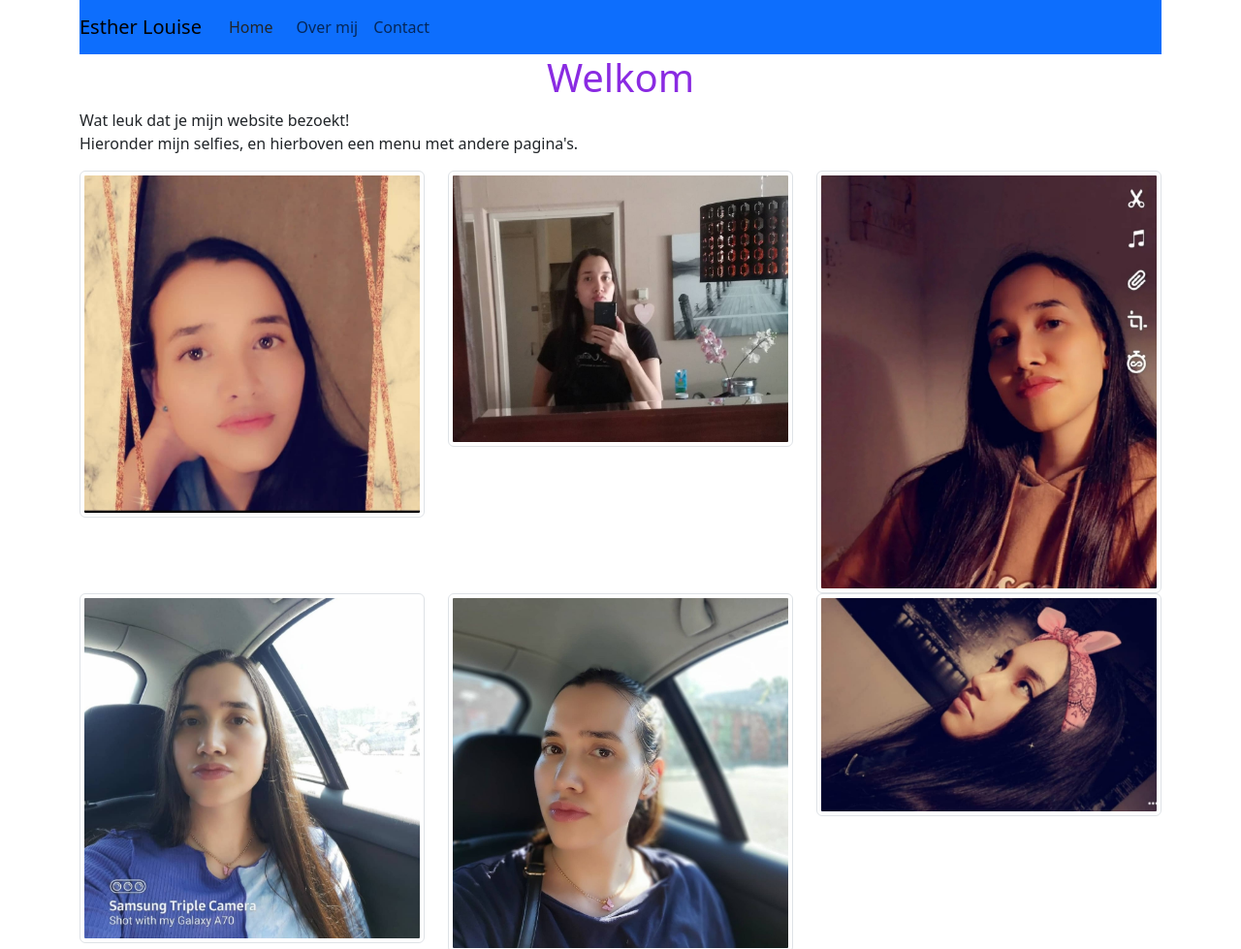
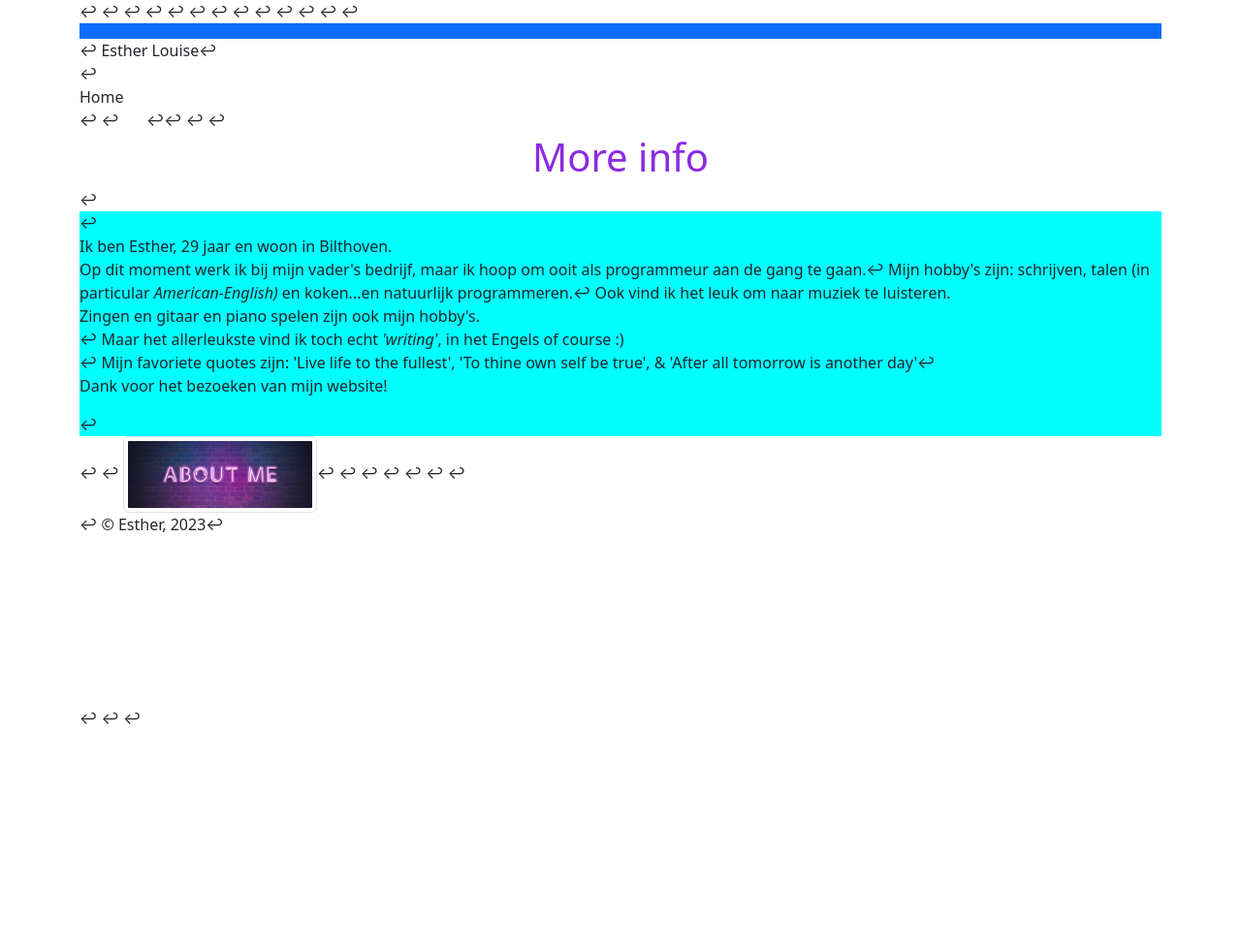
Before and after one commit to EstherLouise/les22.github.io, a plain HTML site: page overmij.html in a window 1280 px wide. Shown: the top 979 px of the page at 97% size. After the commit the page ends 800 px from the top, so only its background shows below. Drawn offline with nearby package versions, Linux system fonts and the light colour scheme.

Commit message:
Update overmij.html

```diff
--- a/overmij.html
+++ b/overmij.html
@@ -1,58 +1,53 @@
-<!DOCTYPE html>
-<html lang="nl">
-<head>
-  <meta charset="UTF-8">
-  <meta http-equiv="X-UA-Compatible" content="IE=edge">
-  <meta name="viewport" content="width=device-width, initial-scale=1.0">
-  <title>Welcome</title>
-  <link href="https://cdn.jsdelivr.net/npm/bootstrap@5.3.0-alpha1/dist/css/bootstrap.min.css" rel="stylesheet" integrity="sha384-GLhlTQ8iRABdZLl6O3oVMWSktQOp6b7In1Zl3/Jr59b6EGGoI1aFkw7cmDA6j6gD" crossorigin="anonymous">
-  <link rel="stylesheet" href="styles.css">
-</head>
-<body class="container-sm">
-
-  <nav class="navbar navbar-expand-lg bg-primary">
-    <a class="navbar-brand" href="#">Esther Louise</a>
-    <div class="container-fluid">
-      <a class="nav-link" href="index.html">Home</a>
-      <button class="navbar-toggler" type="button" data-bs-toggle="collapse" data-bs-target="#navbarNavAltMarkup" aria-controls="navbarNavAltMarkup" aria-expanded="false" aria-label="Toggle navigation">
-        <span class="navbar-toggler-icon"></span>
-      </button>
-      <div class="collapse navbar-collapse" id="navbarNavAltMarkup">
-        <div class="navbar-nav">
-          <a class="nav-link active" aria-current="page"></a>
-          <a class="nav-link" href="overmij.html">Over mij</a>
-          <a class="nav-link" href="contact.html">Contact</a>
-
-        </div>
-      </div>
-    </div>
-  </nav>
-<h1 class="text-center">Welkom</h1>
-<p>Wat leuk dat je mijn website bezoekt! <br>
-Hieronder mijn selfies, en hierboven een menu met andere pagina's. <br></p>
-
-
-<div class="">
- <div class="row row-cols-3">
-  <div class="col"><img src="img/esther-selfie.jpg"  alt="selfie" width="400" height="300"  class="img-fluid img-thumbnail"></div>
-  <div class="col"><img src="img/esther-selfie2.jpg" alt="selfie" width="400" height="300" class="img-fluid img-thumbnail"></div>
-  <div class="col"><img src="img/esther-selfie3.jpg" alt="selfie" width="400" height="300" class="img-fluid img-thumbnail"></div>
-  <div class="col"><img src="img/esther-selfie4.jpg" alt="selfie" width="400" height="300"  class="img-fluid img-thumbnail"></div>
-  <div class="col"><img src="img/esther-selfie5.jpg" alt="selfie" width="400" height="300" class="img-fluid img-thumbnail"></div>
-  <div class="col"><img src="img/esther-selfie6.jpg" alt="selfie" width="400" height="300" class="img-fluid img-thumbnail"></div>
-  <div class="col"><img src="img/esther-selfie7.jpg" alt="selfie" width="400" height="300"  class="img-fluid img-thumbnail"></div>
-  <div class="col"><img src="img/esther-selfie8.jpg" alt="selfie" width="400" height="300" class="img-fluid img-thumbnail"></div>
-  <div class="col"><img src="img/esther-selfie9.jpg" alt="selfie" width="400" height="300" class="img-fluid img-thumbnail"></div>
-  </div>
-  </div>
-
-
-
-
-
-<footer>
-&copy; Esther, 2023
-</footer>
-<script src="https://cdn.jsdelivr.net/npm/bootstrap@5.3.0-alpha1/dist/js/bootstrap.bundle.min.js" integrity="sha384-w76AqPfDkMBDXo30jS1Sgez6pr3x5MlQ1ZAGC+nuZB+EYdgRZgiwxhTBTkF7CXvN" crossorigin="anonymous"></script>
-</body>
-</html>
+    <!DOCTYPE html>↩
+    <html lang="nl">↩
+    <head>↩
+      <meta charset="UTF-8">↩
+      <meta http-equiv="X-UA-Compatible" content="IE=edge">↩
+      <meta name="viewport" content="width=device-width, initial-scale=1.0">↩
+      <title>Overmij</title>↩
+      <link href="https://cdn.jsdelivr.net/npm/bootstrap@5.3.0-alpha1/dist/css/bootstrap.min.css" rel="stylesheet" integrity="sha384-GLhlTQ8iRABdZLl6O3oVMWSktQOp6b7In1Zl3/Jr59b6EGGoI1aFkw7cmDA6j6gD" crossorigin="anonymous">↩
+      <link rel="stylesheet" href="styles.css">↩
+     ↩
+     </head>↩
+    <body class="container-sm">↩
+     ↩
+      <nav class="navbar navbar-expand-lg bg-primary"></nav>↩
+        <a class="navbar-brand" href="#">Esther Louise</a>↩
+        <div class="container-fluid"></div>↩
+          <a class="nav-link" href="index.html">Home</a>↩
+          <button class="navbar-toggler" type="button" data-bs-toggle="collapse" data-bs-target="#navbarNavAltMarkup" aria-controls="navbarNavAltMarkup" aria-expanded="false" aria-label="Toggle navigation">↩
+            <span class="navbar-toggler-icon"></span>↩
+          </button>↩
+          <nav class="collapse navbar-collapse" id="navbarNavAltMarkup">↩
+            <div class="navbar-nav">↩
+              <a class="nav-link active" aria-current="page" href="#"></a>↩
+              <a class="nav-link" href="overmij.html">Over mij</a>↩
+              <a class="nav-link" href="contact.html">Contact</a>↩
+    ↩
+           ↩
+          </div>↩
+          </nav>↩
+    ↩
+            <h1 class="text-center">More info</h1>↩
+            <div class=".container-md" style="background-color: aqua;">↩
+    <p>Ik ben Esther, 29 jaar en woon in Bilthoven.<br>Op dit moment werk ik bij mijn vader's bedrijf, maar ik hoop om ooit als programmeur aan de gang te gaan.↩
+    Mijn hobby's zijn: schrijven, talen (in particular <em>American-English)</em> en koken...en natuurlijk programmeren.↩
+    Ook vind ik het leuk om naar muziek te luisteren. <br> Zingen en gitaar en piano spelen zijn ook mijn hobby's.<br>↩
+    Maar het allerleukste vind ik toch echt <em>'writing'</em>, in het Engels of course :)<br>↩
+    Mijn favoriete quotes zijn: 'Live life to the fullest', 'To thine own self be true', & 'After all tomorrow is another day'↩
+    <br>Dank voor het bezoeken van mijn website!</p>↩
+    </div>↩
+    ↩
+    <img src="img/aboutme.jpg" class="img-fluid img-thumbnail" alt="about me" width="200" height="300">↩
+    ↩
+    ↩
+    ↩
+    ↩
+      <script src="https://cdn.jsdelivr.net/npm/bootstrap@5.3.0-alpha1/dist/js/bootstrap.bundle.min.js" integrity="sha384-w76AqPfDkMBDXo30jS1Sgez6pr3x5MlQ1ZAGC+nuZB+EYdgRZgiwxhTBTkF7CXvN" crossorigin="anonymous"></script>↩
+      ↩
+      <footer>↩
+      &copy; Esther, 2023↩
+    </footer>↩
+      ↩
+    </body>↩
+    </html>
```
